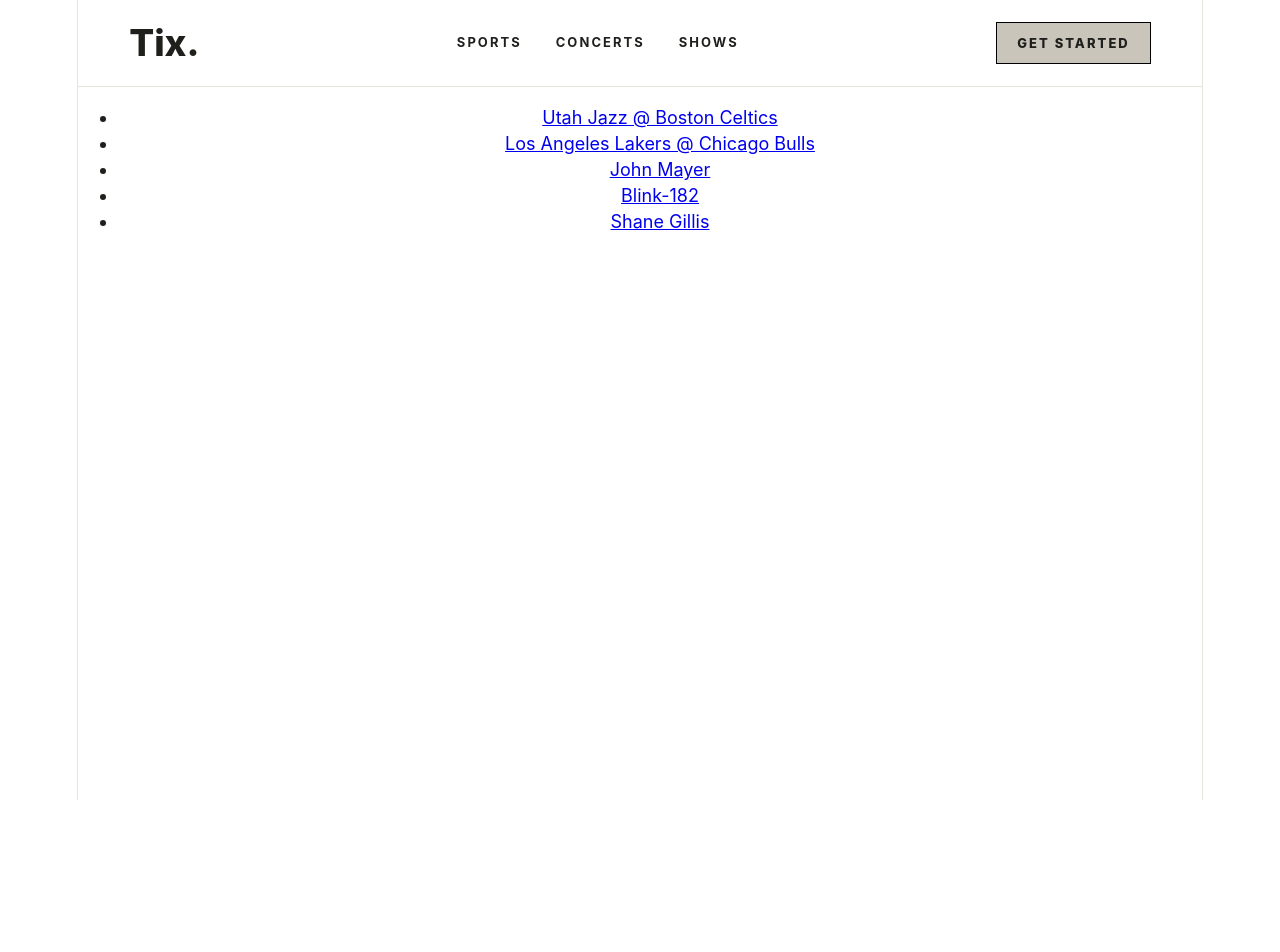
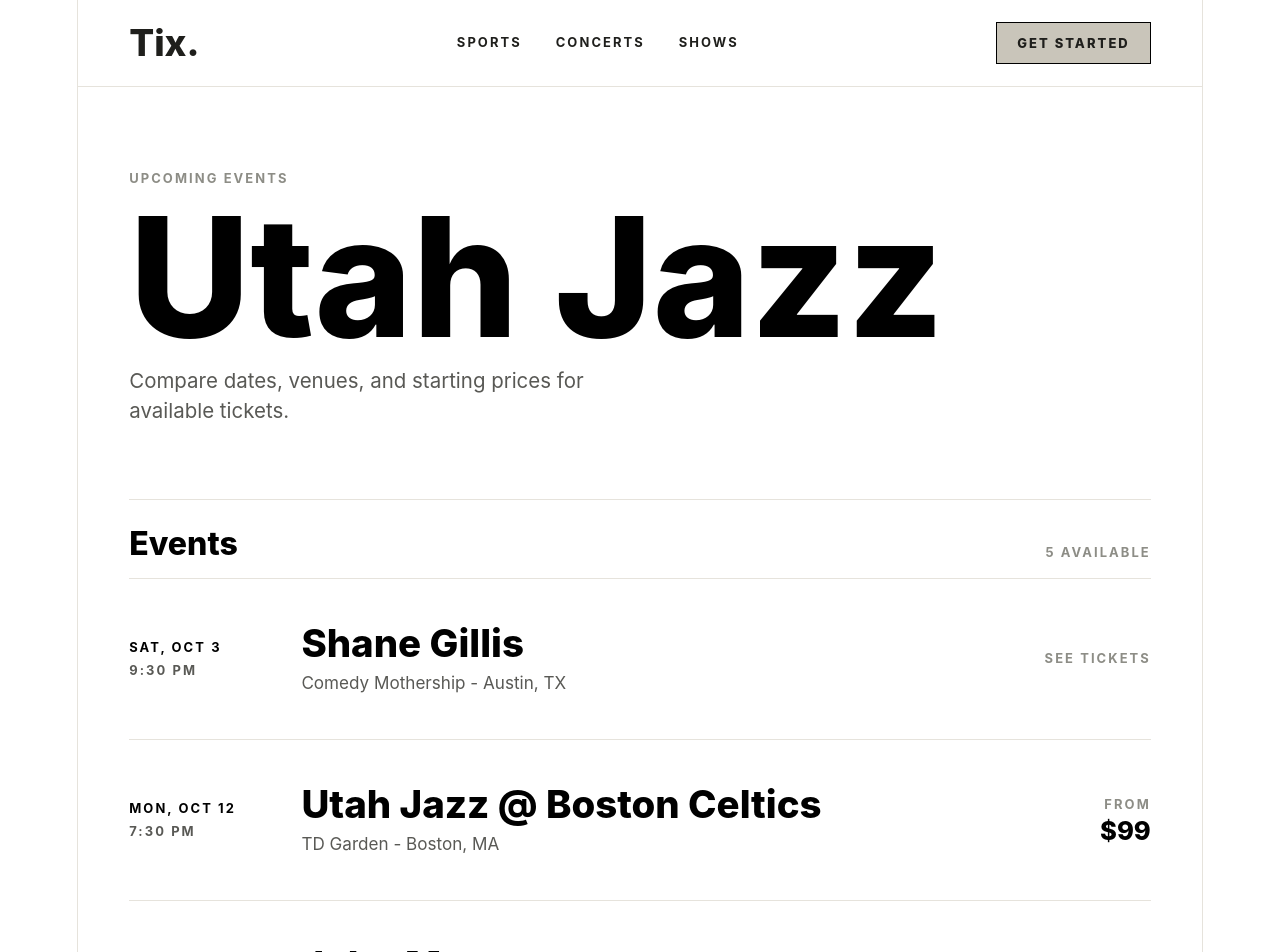
Before and after one commit to Kelson-Gardner/software-architecture, a React (Vite) app in the folder client/: page /tickets/blink-182 in a window 1280 px wide. Shown: the top 952 px of the page. Before the commit the page ends 800 px from the top, so only its background shows below. Built offline with nearby package versions, Linux system fonts and the light colour scheme.

Commit message:
Added styling to entity page and event cards

```diff
--- a/client/src/components/EventCard.tsx
+++ b/client/src/components/EventCard.tsx
@@ -5,14 +5,46 @@
     href: string,
     date: Date,
     location: string,
-    starting_price?: number,
+    startingPrice?: number,
     image_url?: string,
 }
 
 export function EventCard(props: EventCardProps) {
+    const eventDate = new Intl.DateTimeFormat('en-US', {
+        month: 'short',
+        day: 'numeric',
+        weekday: 'short',
+    }).format(props.date);
+
+    const eventTime = new Intl.DateTimeFormat('en-US', {
+        hour: 'numeric',
+        minute: '2-digit',
+    }).format(props.date);
+
     return (
-        <span>
-            <NavLink to={props.href}>{props.title}</NavLink>
-        </span>
+        <article className='event-card'>
+            <NavLink className='event-card-link' to={props.href}>
+                <time className='event-card-date' dateTime={props.date.toISOString()}>
+                    <span>{eventDate}</span>
+                    <span>{eventTime}</span>
+                </time>
+
+                <span className='event-card-main'>
+                    <span className='event-card-title'>{props.title}</span>
+                    <span className='event-card-location'>{props.location}</span>
+                </span>
+
+                <span className='event-card-price'>
+                    {props.startingPrice ? (
+                        <>
+                            <span>From</span>
+                            <strong>${props.startingPrice}</strong>
+                        </>
+                    ) : (
+                        <span>See tickets</span>
+                    )}
+                </span>
+            </NavLink>
+        </article>
     );
 }
--- /dev/null
+++ b/client/src/pages/EntityPage.css
@@ -0,0 +1,173 @@
+.entity-page {
+  width: min(100%, 1180px);
+  margin: 0 auto;
+  padding: clamp(42px, 7vw, 84px) clamp(18px, 4vw, 56px);
+  text-align: left;
+  box-sizing: border-box;
+}
+
+.entity-profile {
+  display: grid;
+  gap: 18px;
+  padding-bottom: clamp(34px, 6vw, 72px);
+  border-bottom: 1px solid var(--border);
+}
+
+.entity-page-eyebrow,
+.entity-events-header span,
+.event-card-date,
+.event-card-price span {
+  color: var(--text-subtle);
+  font-size: 0.72rem;
+  font-weight: 750;
+  letter-spacing: 0.16em;
+  line-height: 1.2;
+  text-transform: uppercase;
+}
+
+.entity-profile h1 {
+  max-width: 860px;
+  margin: 0;
+  color: var(--text-strong);
+  font-size: clamp(4rem, 13vw, 11rem);
+  font-weight: 850;
+  line-height: 0.86;
+  letter-spacing: 0;
+}
+
+.entity-profile-summary {
+  max-width: 520px;
+  color: var(--text-muted);
+  font-size: clamp(1rem, 1.6vw, 1.2rem);
+  line-height: 1.5;
+}
+
+.entity-events {
+  padding-top: 28px;
+}
+
+.entity-events-header {
+  display: flex;
+  align-items: end;
+  justify-content: space-between;
+  gap: 18px;
+  margin-bottom: 18px;
+}
+
+.entity-events-header h2 {
+  margin: 0;
+  color: var(--text-strong);
+  font-size: clamp(1.4rem, 2.5vw, 2rem);
+  font-weight: 800;
+  line-height: 1;
+  letter-spacing: 0;
+}
+
+.event-cards-list {
+  padding: 0;
+  margin: 0;
+  list-style: none;
+  border-bottom: 1px solid var(--border);
+}
+
+.event-card {
+  border-top: 1px solid var(--border);
+}
+
+.event-card-link {
+  display: grid;
+  grid-template-columns: minmax(112px, 0.18fr) minmax(0, 1fr) minmax(126px, auto);
+  gap: clamp(18px, 4vw, 56px);
+  align-items: center;
+  min-height: 116px;
+  padding: 22px 0;
+  color: var(--text-strong);
+  text-decoration: none;
+  transition:
+    background-color 180ms ease,
+    padding-inline 180ms ease;
+}
+
+.event-card-link:hover,
+.event-card-link:focus-visible {
+  background: var(--surface-raised);
+  padding-inline: 18px;
+}
+
+.event-card-link:focus-visible {
+  outline: 1px solid var(--text-strong);
+  outline-offset: -6px;
+}
+
+.event-card-date {
+  display: grid;
+  gap: 7px;
+  color: var(--text-muted);
+}
+
+.event-card-date span:first-child {
+  color: var(--text-strong);
+}
+
+.event-card-main {
+  display: grid;
+  gap: 8px;
+  min-width: 0;
+}
+
+.event-card-title {
+  color: var(--text-strong);
+  font-size: clamp(1.35rem, 3vw, 2.4rem);
+  font-weight: 800;
+  line-height: 1;
+  letter-spacing: 0;
+}
+
+.event-card-location {
+  color: var(--text-muted);
+  font-size: 0.95rem;
+  line-height: 1.35;
+}
+
+.event-card-price {
+  display: grid;
+  gap: 6px;
+  justify-items: end;
+  color: var(--text-strong);
+}
+
+.event-card-price strong {
+  font-size: clamp(1.2rem, 2vw, 1.65rem);
+  font-weight: 850;
+  line-height: 1;
+}
+
+@media (max-width: 760px) {
+  .entity-page {
+    padding-block: 34px 54px;
+  }
+
+  .entity-profile {
+    padding-bottom: 34px;
+  }
+
+  .entity-events-header {
+    align-items: start;
+    flex-direction: column;
+  }
+
+  .event-card-link {
+    grid-template-columns: 1fr;
+    gap: 16px;
+    padding: 22px 0;
+  }
+
+  .event-card-link:hover,
+  .event-card-link:focus-visible {
+    padding-inline: 14px;
+  }
+
+  .event-card-price {
+    justify-items: start;
+  }
+}
--- a/client/src/pages/EntityPage.tsx
+++ b/client/src/pages/EntityPage.tsx
@@ -1,24 +1,73 @@
 import { type EventCardProps, EventCard } from "../components/EventCard";
+import './EntityPage.css';
+
+const eventCards: EventCardProps[] = [
+    {
+        title: 'Utah Jazz @ Boston Celtics',
+        href: '/events/1',
+        date: new Date('2026-10-12T19:30:00'),
+        location: 'TD Garden - Boston, MA',
+        startingPrice: 99,
+    },
+    {
+        title: 'Los Angeles Lakers @ Chicago Bulls',
+        href: '/events/2',
+        date: new Date('2026-11-04T18:00:00'),
+        location: 'United Center - Chicago, IL',
+        startingPrice: 200,
+    },
+    {
+        title: 'John Mayer',
+        href: '/events/3',
+        date: new Date('2026-10-28T20:00:00'),
+        location: 'Delta Center - Salt Lake City, UT',
+        startingPrice: 450,
+    },
+    {
+        title: 'Blink-182',
+        href: '/events/4',
+        date: new Date('2026-12-02T19:00:00'),
+        location: 'Mile High Stadium - Denver, CO',
+    },
+    {
+        title: 'Shane Gillis',
+        href: '/events/5',
+        date: new Date('2026-10-03T21:30:00'),
+        location: 'Comedy Mothership - Austin, TX',
+    },
+]
+
 // Entity will be a team, band, performer, etc.
 function EntityPage() {
-    const eventCards: EventCardProps[] = [
-        {title: 'Utah Jazz @ Boston Celtics', href: '/events/1', date: new Date(), location: 'TD Garden - Boston, MA'},
-        {title: 'Los Angeles Lakers @ Chicago Bulls', href: '/events/2', date: new Date(), location: 'United Center - Chicago, IL'},
-        {title: 'John Mayer', href: '/events/3', date: new Date(), location: 'Delta Center - Salt Lake City, UT' },
-        {title: 'Blink-182', href: '/events/4', date: new Date(), location: 'Mile High Stadium - Devner, CO'},
-        {title: 'Shane Gillis', href: '/events/1', date: new Date(), location: 'Comedy Mothership - Autsin, TX'},
-    ]
+    const sortedEventCards = [...eventCards].sort(
+        (firstEvent, secondEvent) => firstEvent.date.getTime() - secondEvent.date.getTime()
+    );
 
     return (
-        <span>
-            <ul>
-                {eventCards.map((eventCard) => (
-                    <li>
-                        <EventCard key={eventCard.href} {...eventCard} />
-                    </li>
-                ))}
-            </ul>
-        </span>
+        <section className='entity-page'>
+            <header className='entity-profile'>
+                <p className='entity-page-eyebrow'>Upcoming events</p>
+                <h1>Utah Jazz</h1>
+                <p className='entity-profile-summary'>
+                    Compare dates, venues, and starting prices for available tickets.
+                </p>
+            </header>
+
+            <section className='entity-events' aria-labelledby='entity-events-heading'>
+                <div className='entity-events-header'>
+                    <h2 id='entity-events-heading'>Events</h2>
+                    <span>{sortedEventCards.length} available</span>
+                </div>
+
+                <ul className='event-cards-list'>
+                    {sortedEventCards.map((eventCard) => (
+                        <li key={eventCard.href}>
+                            <EventCard {...eventCard} />
+                        </li>
+                    ))}
+                </ul>
+            </section>
+        </section>
     );
 }
 
```
